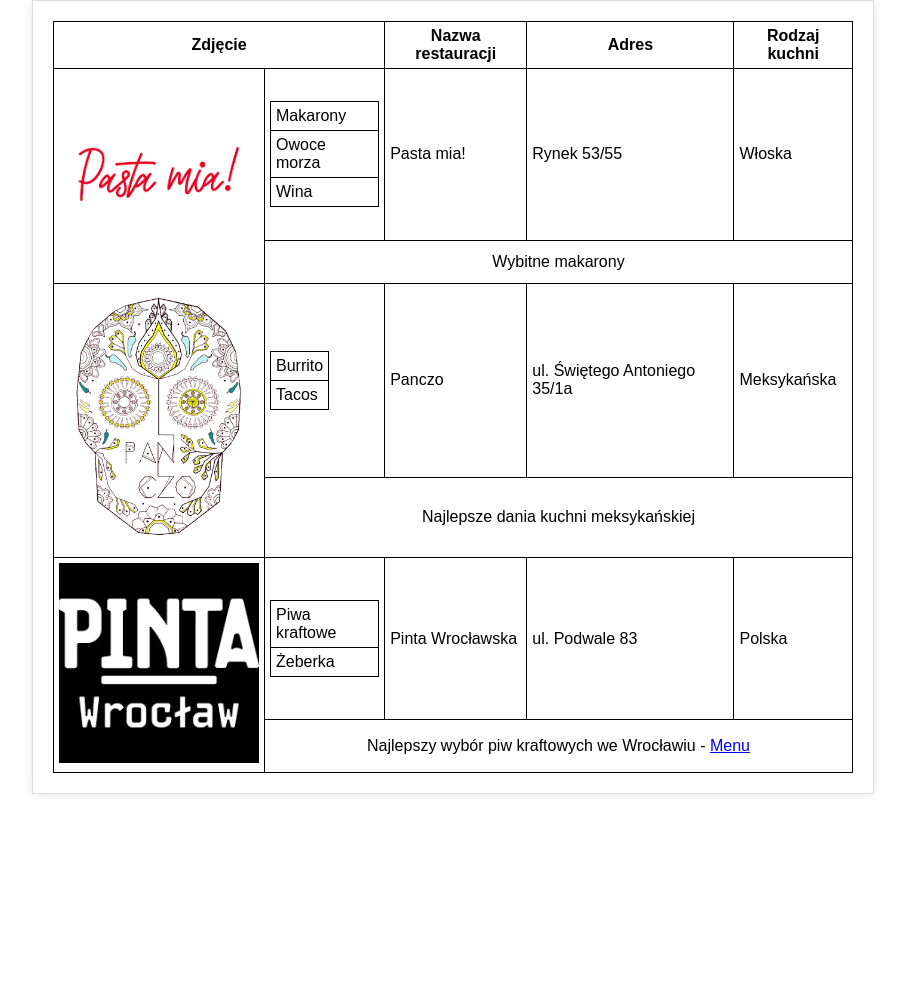
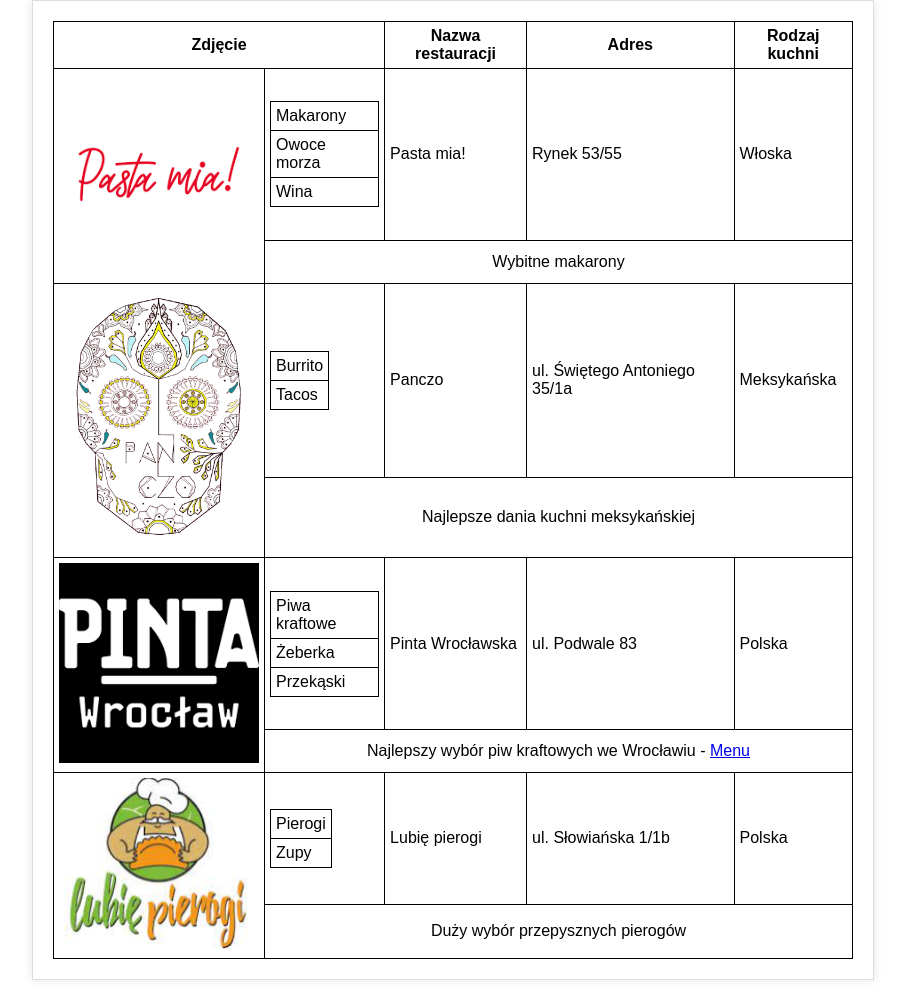
Before and after one commit to Daarkosss/web-systems-lab, a plain HTML site: page list_2/restaurants_pubs.html in a window 1280 px wide. Shown: the part 206-1206 px from the top of the page, without its empty margins (187-1092 px from the left). Before the commit the page ends 1020 px from the top, so only its background shows below. Drawn offline with Linux system fonts and the light colour scheme.

Commit message:
Add 1 more restaurant to table

```diff
--- a/list_2/restaurants_pubs.html
+++ b/list_2/restaurants_pubs.html
@@ -24,12 +24,6 @@
             padding: 20px;
             border: 1px solid #ddd;
             box-shadow: 0 0 10px rgba(0, 0, 0, 0.1);
-        }
-
-        h3 {
-            border-bottom: 2px solid #333;
-            padding-bottom: 10px;
-            margin-bottom: 20px;
         }
 
         img {
@@ -60,7 +54,6 @@
     </ul>
 
     <div class="container">
-
         <table>
             <thead>
                 <tr>
@@ -128,6 +121,9 @@
                             <tr>
                                 <td>Żeberka</td>
                             </tr>
+                            <tr>
+                                <td>Przekąski</td>
+                            </tr>
                         </table>
                     </td>
                     <td>Pinta Wrocławska</td>
@@ -139,6 +135,27 @@
                         <a href="https://browarpinta.pl/wp-content/uploads/2023/06/menu_pinta_wroclaw.pdf">Menu</a>
                     </td>
                 </tr>
+                <tr>
+                    <td rowspan="2">
+                        <a href="https://www.lubie-pierogi.pl/"> <img src="images/lubie_pierogi.png" alt="Lubię pierogi"> </a>
+                    </td>
+                    <td>
+                        <table>
+                            <tr>
+                                <td>Pierogi</td>
+                            </tr>
+                            <tr>
+                                <td>Zupy</td>
+                            </tr>
+                        </table>
+                    </td>
+                    <td>Lubię pierogi</td>
+                    <td>ul. Słowiańska 1/1b</td>
+                    <td>Polska</td>
+                </tr>
+                <tr>
+                    <td colspan="4" style="text-align: center;">Duży wybór przepysznych pierogów</td>
+                </tr>
             </tbody>
         </table>
     </div>
```
Also changed, not shown: list_2/images/lubie_pierogi.png (added).
